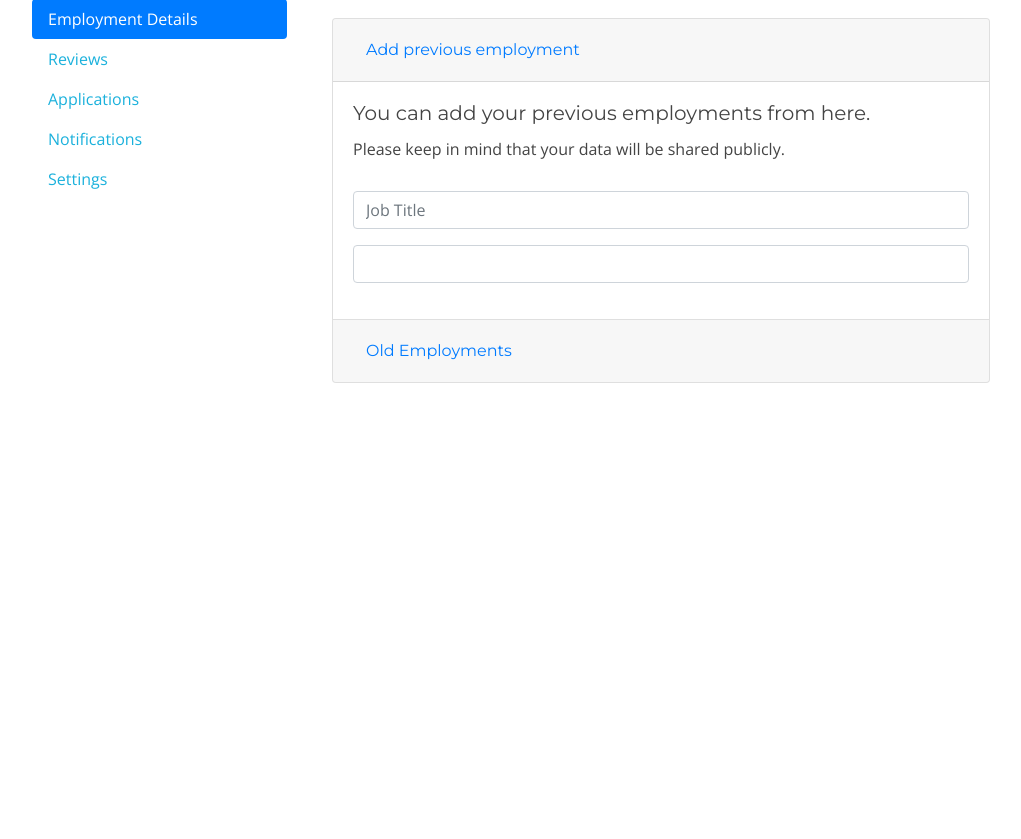
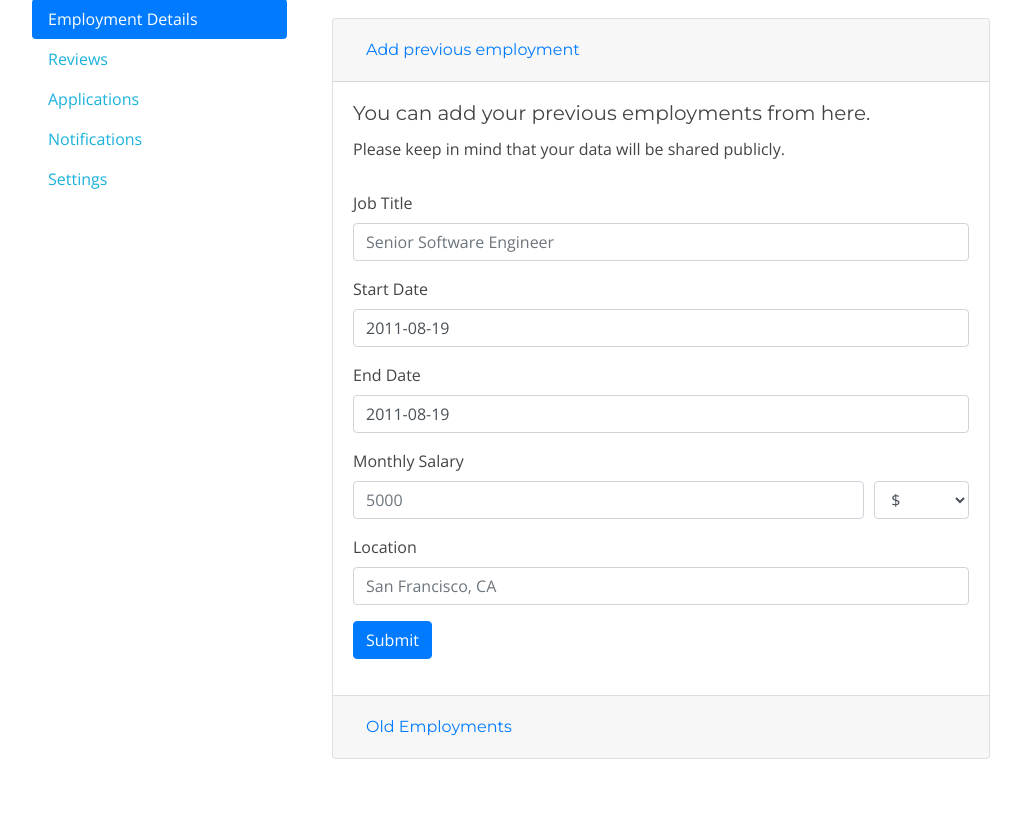
Before and after one commit to sena-neuro/DB-Project, a PHP site: page /account_page.php in a window 1280 px wide, after a click on "Employment Details". Shown: the part 179-1018 px from the top of the page, without its empty margins (53-1074 px from the left). Before the commit the page ends 562 px from the top, so only its background shows below. Run offline with PHP 8.4, Linux system fonts and the light colour scheme; the visitor is signed in with stand-in values (Sample User, id 1); data that the repository does not hold is empty; some libraries are stand-ins or nearby versions.

Commit message:
Employment details interface is finished

```diff
--- a/account_page.php
+++ b/account_page.php
@@ -309,12 +309,36 @@
                               <p class="card-text">Please keep in mind that your data will be shared publicly.</p>
                               <form>
                                 <div class="form-group">
-                                  <input type="text" class="form-control" placeholder="Job Title" aria-label="Job Title" aria-describedby="basic-addon1">
-
+                                  <label>Job Title</label>
+                                  <input type="text" class="form-control" placeholder="Senior Software Engineer" aria-label="Job Title" aria-describedby="basic-addon1">
                                 </div>
                                 <div class="form-group">
-                                  <input type="text" class="form-control" name="start-date" id="start-date" />
+                                  <label>Start Date</label>
+                                  <input class="form-control" type="start-date" value="2011-08-19" id="example-date-input">
                                 </div>
+                                <div class="form-group">
+                                  <label>End Date</label>
+                                  <input class="form-control" type="start-date" value="2011-08-19" id="example-date-input">
+                                </div>
+                                <label>Monthly Salary</label>
+                                <div class="form-row" role="group">
+                                  <div class="form-group col-10">
+                                    <input type="number" class="form-control" placeholder="5000" id="salary">
+                                  </div>
+
+                                  <div class="form-group col">
+                                    <select class="form-control" id="currency-select">
+                                      <option>$</option>
+                                      <option>€</option>
+                                      <option>TL</option>
+                                    </select>
+                                  </div>
+                                </div>
+                                <div class="form-group">
+                                  <label>Location</label>
+                                  <input type="text" class="form-control" placeholder="San Francisco, CA" aria-label="location" aria-describedby="basic-addon1">
+                                </div>
+                                <button type="submit" class="btn btn-primary">Submit</button>
                               </form>
                             </div>
                           </div>
@@ -486,33 +510,4 @@
     <!-- Template Main Javascript File -->
     <script src="js/main.js"></script>
 
-    <!-- For datepicker-->
-    <script src="https://ajax.googleapis.com/ajax/libs/jquery/2.1.1/jquery.min.js"></script>
-    <script src="//cdnjs.cloudflare.com/ajax/libs/twitter-bootstrap/3.3.2/js/bootstrap.js"></script>
-    <script src="//cdnjs.cloudflare.com/ajax/libs/bootstrap-datepicker/1.5.0/js/bootstrap-datepicker.js"></script>
-
-    <script type="text/javascript">
-      @import url('https://cdnjs.cloudflare.com/ajax/libs/twitter-bootstrap/3.3.5/css/bootstrap.css');
-      @import url('https://cdnjs.cloudflare.com/ajax/libs/bootstrap-datepicker/1.5.0/css/bootstrap-datepicker3.css');
-      .datepicker table tr td.disabled,
-      .datepicker table tr td.disabled:hover {
-        color: #b90000;
-      }
-    </script>
-    <script type="text/javascript">
-      $.fn.datepicker.dates.en.titleFormat="MM";
-        $(document).ready(function(){
-            var date_input=$('input[name="start-date"]');
-            date_input.datepicker({
-              format: 'dd-mm',
-              autoclose: true,
-              startView: 1,
-              maxViewMode: "months",
-              orientation: "bottom left",
-            })
-          });
-        $('#datepicker').datepicker("setDate", new Date());
-
-    </script>
-
 </html>
```
